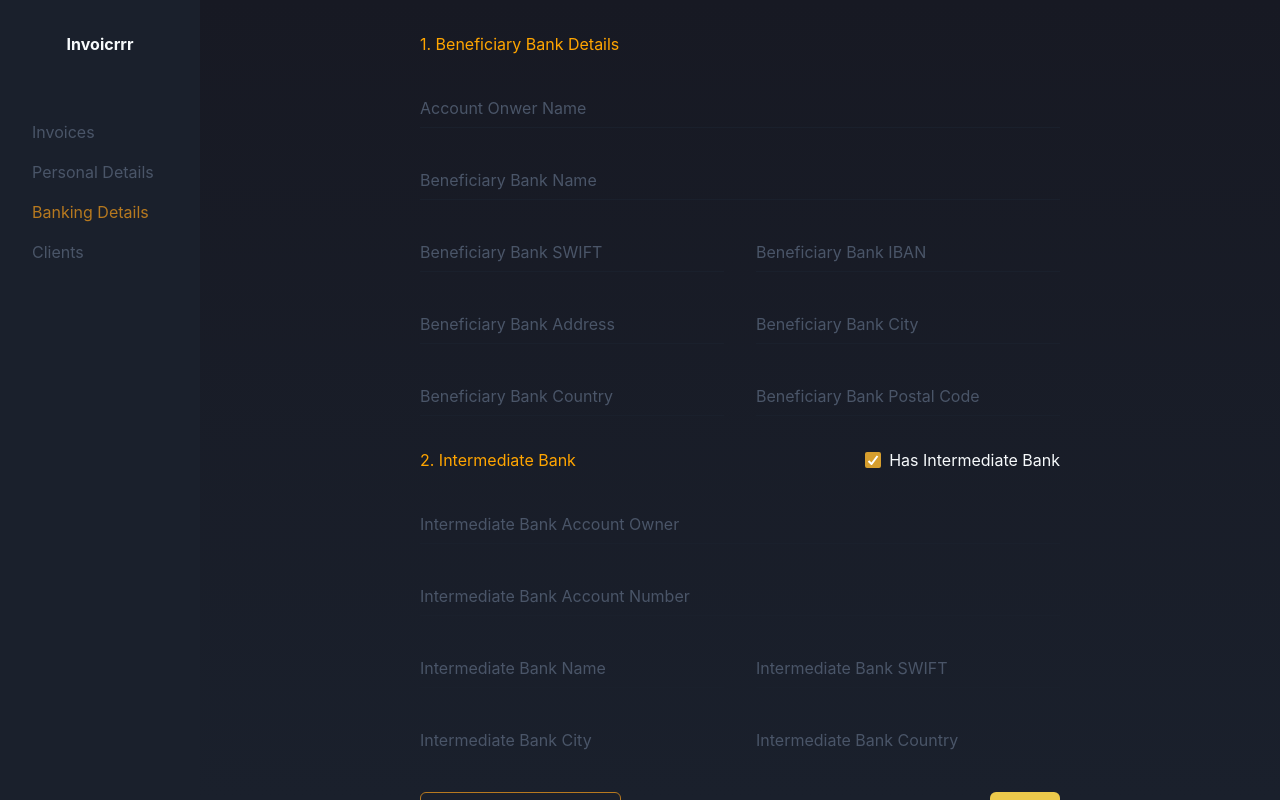
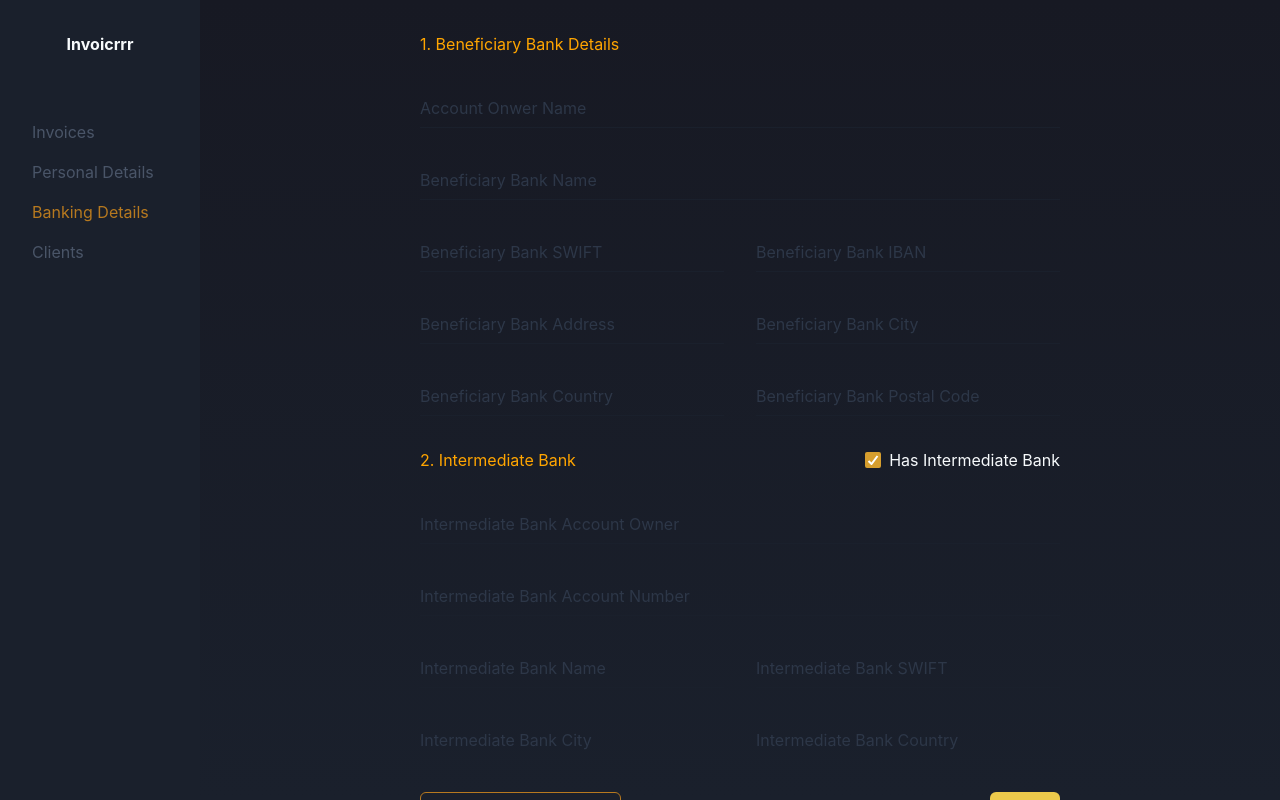
Before and after one commit to fischerafael/invoicrrr-use-reducer, a Next.js app: page /dashboard/banking-details in a window 1280 px wide. Built offline with nearby package versions, Linux system fonts and the light colour scheme.

Commit message:
feat: adjuste text color

```diff
--- a/src/components/Input/index.tsx
+++ b/src/components/Input/index.tsx
@@ -5,10 +5,10 @@ interface IInput extends InputProps {}
 export const Input = ({ ...props }: IInput) => {
   return (
     <ChakraInput
-      _placeholder={{ color: "gray.600" }}
+      _placeholder={{ color: "gray.700" }}
       variant="flushed"
       borderColor="gray.800"
-      color="gray.300"
+      color="gray.500"
       {...props}
     />
   );
```
